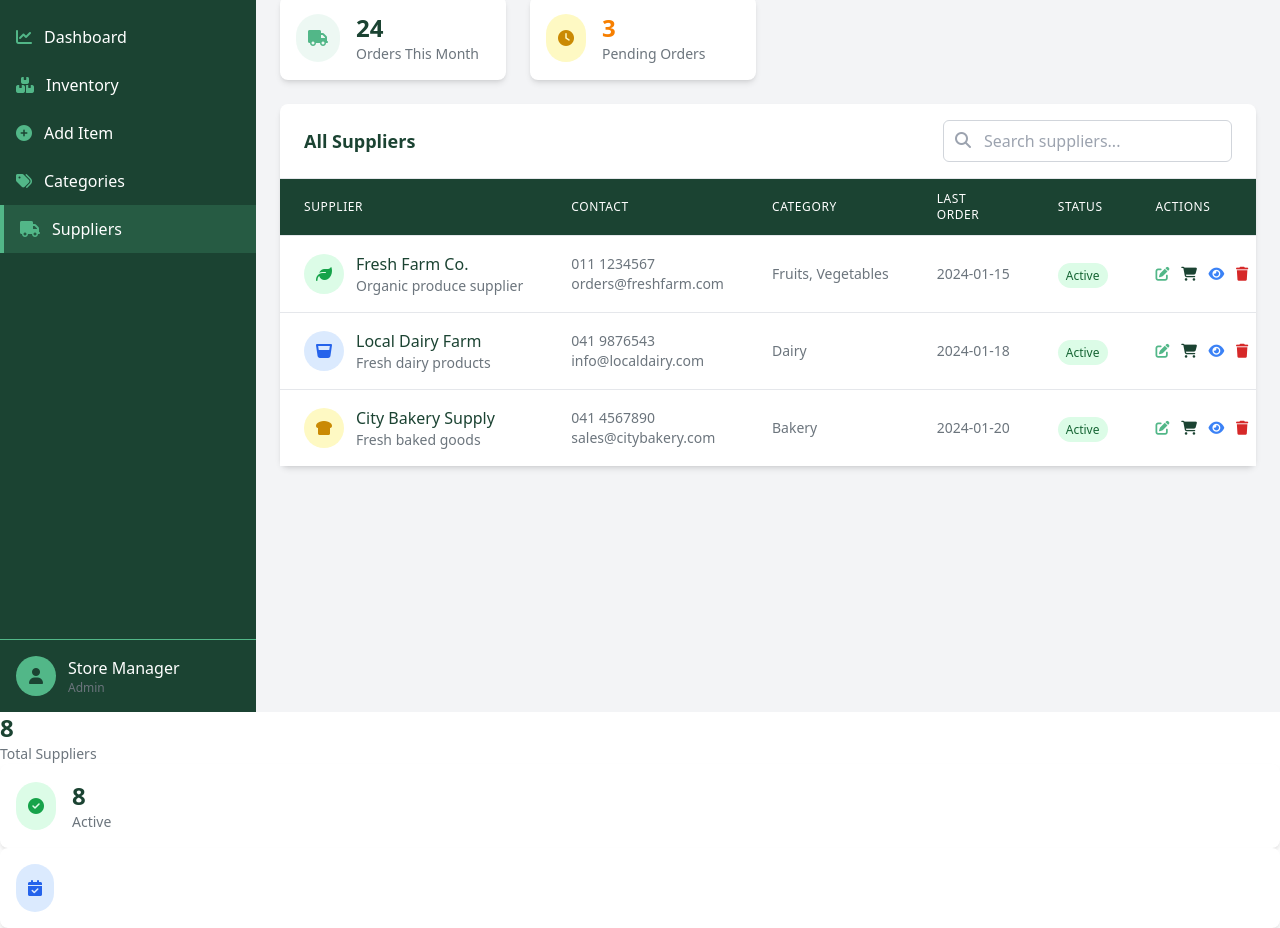
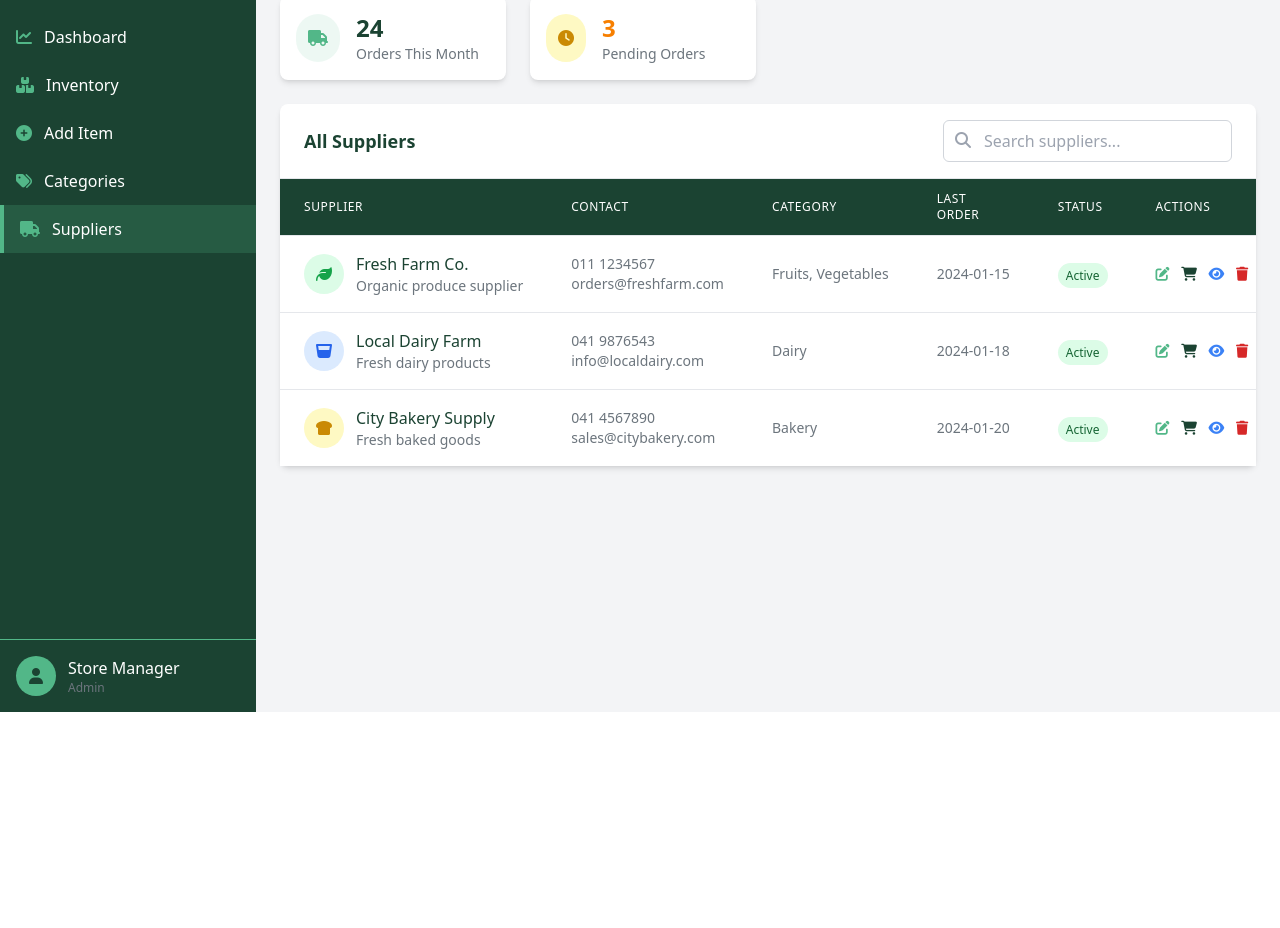
Before and after one commit to NaveenVirash/Fresh-Market---Grocery-Store-Management-System-Frontend, a plain HTML site: page suppliers.html in a window 1280 px wide. Shown: the part 88-1016 px from the top of the page. After the commit the page ends 800 px from the top, so only its background shows below. Drawn offline with nearby package versions, Linux system fonts and the light colour scheme.

Commit message:
same change

```diff
--- a/suppliers.html
+++ b/suppliers.html
@@ -356,25 +356,3 @@
     </script>
 </body>
 </html>
-                                <h3 class="text-2xl font-bold text-primary">8</h3>
-                                <p class="text-sm text-secondary">Total Suppliers</p>
-                            </div>
-                        </div>
-                    </div>
-                    <div class="p-4 bg-white rounded-lg shadow-md">
-                        <div class="flex items-center">
-                            <div class="p-3 rounded-full bg-green-100">
-                                <i class="text-green-600 fas fa-check-circle"></i>
-                            </div>
-                            <div class="ml-4">
-                                <h3 class="text-2xl font-bold text-primary">8</h3>
-                                <p class="text-sm text-secondary">Active</p>
-                            </div>
-                        </div>
-                    </div>
-                    <div class="p-4 bg-white rounded-lg shadow-md">
-                        <div class="flex items-center">
-                            <div class="p-3 rounded-full bg-blue-100">
-                                <i class="text-blue-600 fas fa-calendar-check"></i>
-                            </div>
-                            <div class="ml-4">
```
